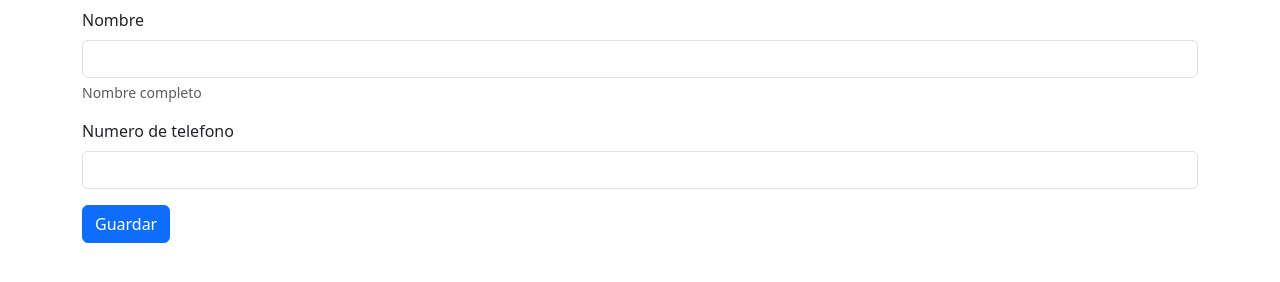
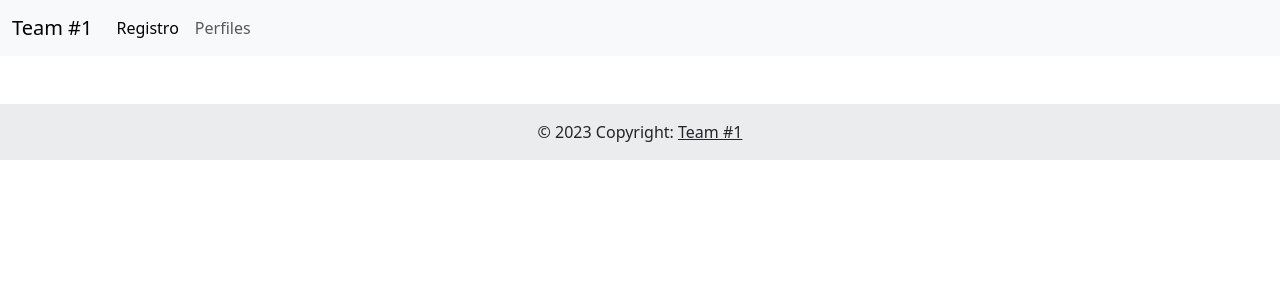
Before and after one commit to raag2018/team-profiles, a website built with Vite: page index.html in a window 1280 px wide. Built offline with nearby package versions, Linux system fonts and the light colour scheme; some packages are replaced by stand-ins of ours; no server answers; the database is empty.

Commit message:
agregado el navbar y el footer

```diff
--- a/index.html
+++ b/index.html
@@ -6,7 +6,32 @@
     <title>Vite App</title>
   </head>
   <body>
-    <div id="app"></div>
+    <nav class="navbar navbar-expand-lg navbar-light bg-light">
+      <div class="container-fluid">
+        <a class="navbar-brand" href="#">Team #1</a>
+        <button class="navbar-toggler" type="button" data-bs-toggle="collapse" data-bs-target="#navbarNavAltMarkup" aria-controls="navbarNavAltMarkup" aria-expanded="false" aria-label="Toggle navigation">
+          <span class="navbar-toggler-icon"></span>
+        </button>
+        <div class="collapse navbar-collapse" id="navbarNavAltMarkup">
+          <div class="navbar-nav">
+            <a class="nav-link active" aria-current="page" href="#">Registro</a>
+            <a class="nav-link" href="#">Perfiles</a>
+          </div>
+        </div>
+      </div>
+    </nav>
+    <main>
+      <div id="app"></div>
+    </main>
+
+    <footer class="bg-body-tertiary text-center text-lg-start mt-5">
+      <!-- Copyright -->
+      <div class="text-center p-3" style="background-color: rgba(0, 0, 0, 0.05);">
+        © 2023 Copyright:
+        <a class="text-body" href="#">Team #1</a>
+      </div>
+      <!-- Copyright -->
+    </footer>
     <script type="module" src="/main.js"></script>
   </body>
 </html>
--- a/main.js
+++ b/main.js
@@ -1,5 +1,6 @@
 import 'bootstrap/dist/css/bootstrap.min.css';
 import 'font-awesome/css/font-awesome.min.css';
+import 'bootstrap/dist/js/bootstrap.bundle.js';
 import { initializeApp } from 'firebase/app';
 import sweetAlert from 'sweet-alert';
 import { getFirestore, collection, getDocs, addDoc } from 'firebase/firestore/lite';
@@ -43,16 +44,6 @@ const btnGuardar = () => {
 }
 document.querySelector('#app').innerHTML = `
 <div class="container mt-2">
-<div class="mb-3">
-    <label for="exampleInputEmail1" class="form-label">Nombre</label>
-    <input type="text" class="form-control" id="nombre" aria-describedby="emailHelp">
-    <div id="emailHelp" class="form-text">Nombre completo</div>
+
 </div>
-<div class="mb-3">
-    <label for="exampleInputPassword1" class="form-label">Numero de telefono</label>
-    <input type="number" class="form-control" id="telefono">
-</div>
-<button  class="btn btn-primary" id="btnGuardar">Guardar</button>
-</div>
-`
-document.querySelector("#btnGuardar").addEventListener("click", btnGuardar);
+`;
```
